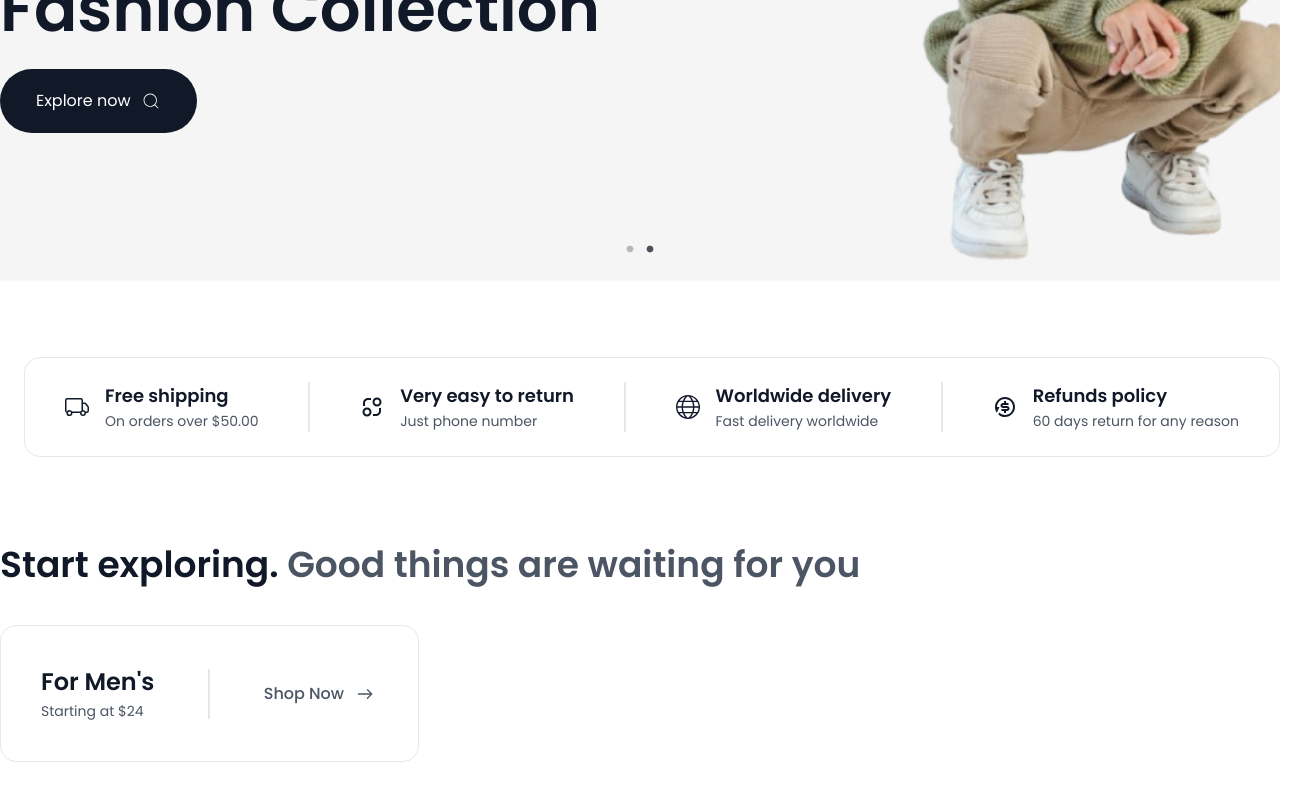
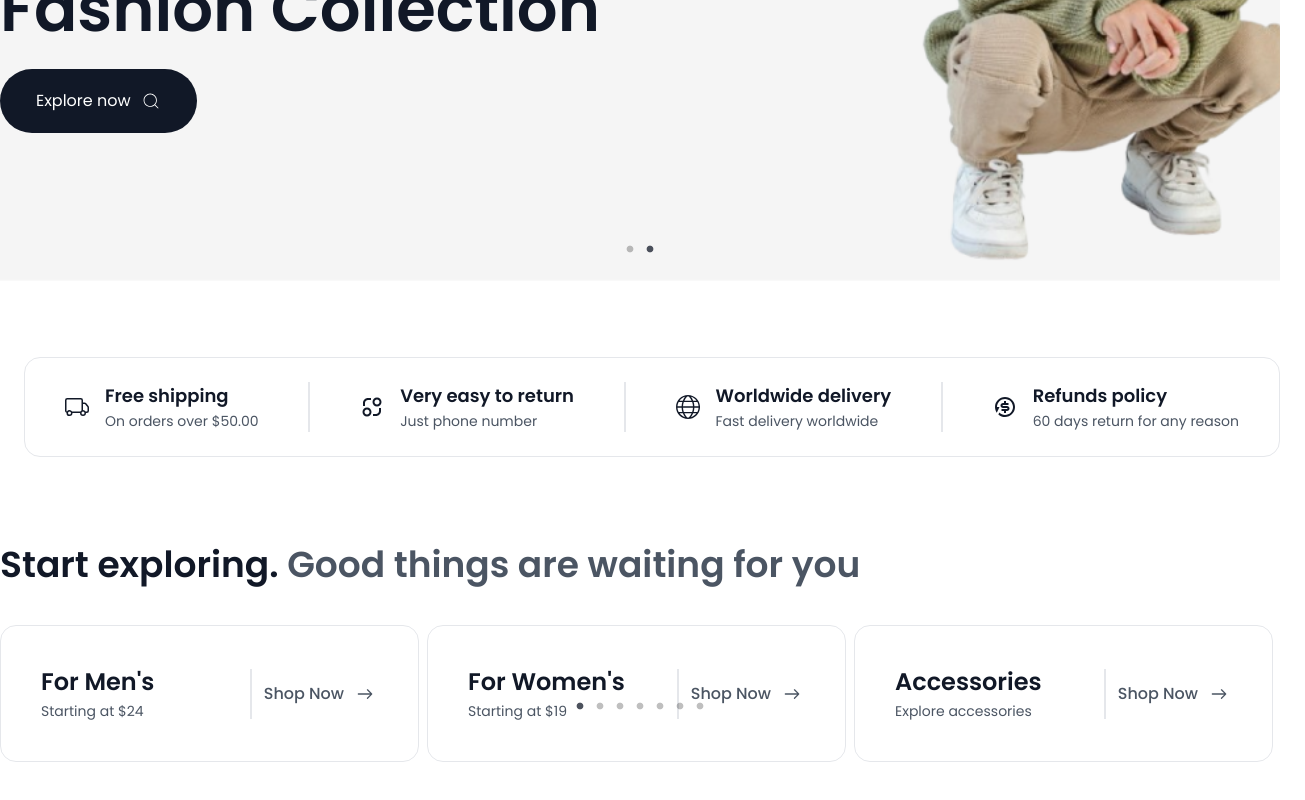
Before and after one commit to Munna-Scriptz/Nexton-E-Commerce, a React (Vite) app: page / in a window 1280 px wide. Shown: the part 401-1201 px from the top of the page, 1305 px wide, since content can reach past the window. Built offline with nearby package versions, Linux system fonts and the light colour scheme.

Commit message:
Slider 70% Completed

```diff
--- a/src/components/Brands.jsx
+++ b/src/components/Brands.jsx
@@ -1,9 +1,18 @@
-import React from 'react'
 import { CommonHead } from './common/CommonHead'
-import { SingleServiceItem } from './common/SingleServiceItem'
 import SingleBrand from './common/SingleBrand'
+import React from "react";
+import Slider from "react-slick";
 
 export const Brands = () => {
+
+  const settings = {
+    dots: true,
+    infinite: true,
+    speed: 500,
+    slidesToShow: 3,
+    slidesToScroll: 3
+  }
+
   return (
     <>
 
@@ -11,11 +20,34 @@ export const Brands = () => {
       <div className="container">
         {/* --------Common Head-------- */}
         <div className='mb-[40px]'><CommonHead StartText={'Start exploring.'} EndText={'Good things are waiting for you'}/></div>
+
         {/* --------Slider-------- */}
-          <div className='flex'>
-
+          <div>
+            <div className="slider-container">
+              <Slider {...settings}>
+                <SingleBrand BrandHead={`For Men's`} BrandP={`Starting at $24`}/>
+                <SingleBrand BrandHead={`For Women's`} BrandP={`Starting at $19`}/>
+                <SingleBrand BrandHead={`Accessories`} BrandP={`Explore accessories`}/>
+                <SingleBrand BrandHead={`For Men's`} BrandP={`Starting at $24`}/>
+                <SingleBrand BrandHead={`For Women's`} BrandP={`Starting at $19`}/>
+                <SingleBrand BrandHead={`For Men's`} BrandP={`Starting at $24`}/>
+                <SingleBrand BrandHead={`Accessories`} BrandP={`Explore accessories`}/>
+                <SingleBrand BrandHead={`For Women's`} BrandP={`Starting at $19`}/>
+                <SingleBrand BrandHead={`For Men's`} BrandP={`Starting at $24`}/>
+                <SingleBrand BrandHead={`Accessories`} BrandP={`Explore accessories`}/>
+                <SingleBrand BrandHead={`For Women's`} BrandP={`Starting at $19`}/>
+                <SingleBrand BrandHead={`For Men's`} BrandP={`Starting at $24`}/>
+                <SingleBrand BrandHead={`Accessories`} BrandP={`Explore accessories`}/>
+                <SingleBrand BrandHead={`For Women's`} BrandP={`Starting at $19`}/>
+                <SingleBrand BrandHead={`For Men's`} BrandP={`Starting at $24`}/>
+                <SingleBrand BrandHead={`Accessories`} BrandP={`Explore accessories`}/>
+                <SingleBrand BrandHead={`For Men's`} BrandP={`Starting at $24`}/>
+                <SingleBrand BrandHead={`For Women's`} BrandP={`Starting at $19`}/>
+                <SingleBrand BrandHead={`Accessories`} BrandP={`Explore accessories`}/>
+                <SingleBrand BrandHead={`For Women's`} BrandP={`Starting at $19`}/>
+              </Slider>
+            </div>
           </div>
-          <SingleBrand/>
       </div>
 
     </section>
--- a/src/components/common/SingleBrand.jsx
+++ b/src/components/common/SingleBrand.jsx
@@ -1,16 +1,16 @@
 import React from 'react'
 import { IoIosArrowRoundForward } from "react-icons/io";
 
-const SingleBrand = (BrandHead , BrandP) => {
+const SingleBrand = ({BrandHead , BrandP}) => {
   return (
     <section>
         <div className=' lg:border-[1px] border-[#E5E7EB] p-[40px] rounded-[16px] flex justify-between items-center w-[419px]'>
             <div>
-                <h2 className='text-second text-2xl font-semibold mb-[3px]'>For Men's</h2>
-                <p className='text-Primary text-sm'>Starting at $24</p>
+                <h2 className='text-second text-2xl font-semibold mb-[3px]'>{BrandHead}</h2>
+                <p className='text-Primary text-sm'>{BrandP}</p>
             </div>
-            <span className='border-[#E5E7EB] lg:border-[1px] lg:h-[50px] w-[1px]'></span>
-            <div>
+            <div className='flex items-center gap-[12px]'>
+                <span className='border-[#E5E7EB] lg:border-[1px] lg:h-[50px] w-[1px]'></span>
                 <p className='flex items-center gap-[8px] text-Primary font-medium'>Shop Now <IoIosArrowRoundForward className='text-[26px]'/></p>
             </div>
         </div>
```
